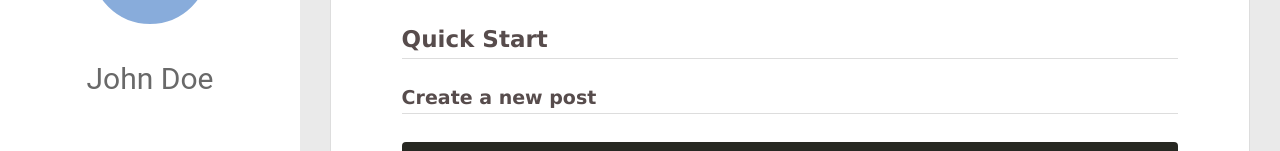
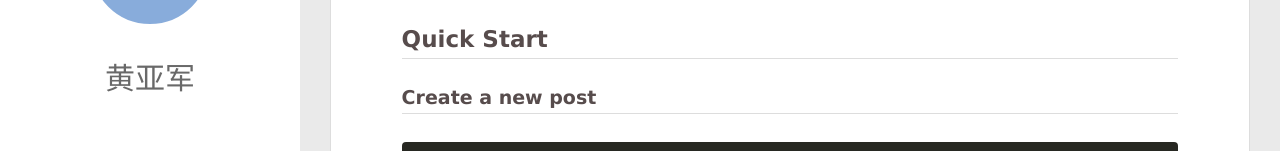
Before and after one commit to hyj-hyj/hyj-hyj.github.io, a plain HTML site: page index.html in a window 1280 px wide. Shown: the part 211-362 px from the top of the page. Drawn offline with Linux system fonts and the light colour scheme; no server answers.

Commit message:
Site updated: 2019-12-26 17:12:49

```diff
--- a/index.html
+++ b/index.html
@@ -46,7 +46,7 @@
 			<img src="" class="js-avatar">
 		</a>
 		<hgroup>
-		  <h1 class="header-author"><a href="/">John Doe</a></h1>
+		  <h1 class="header-author"><a href="/">黄亚军</a></h1>
 		</hgroup>
 
 
```
